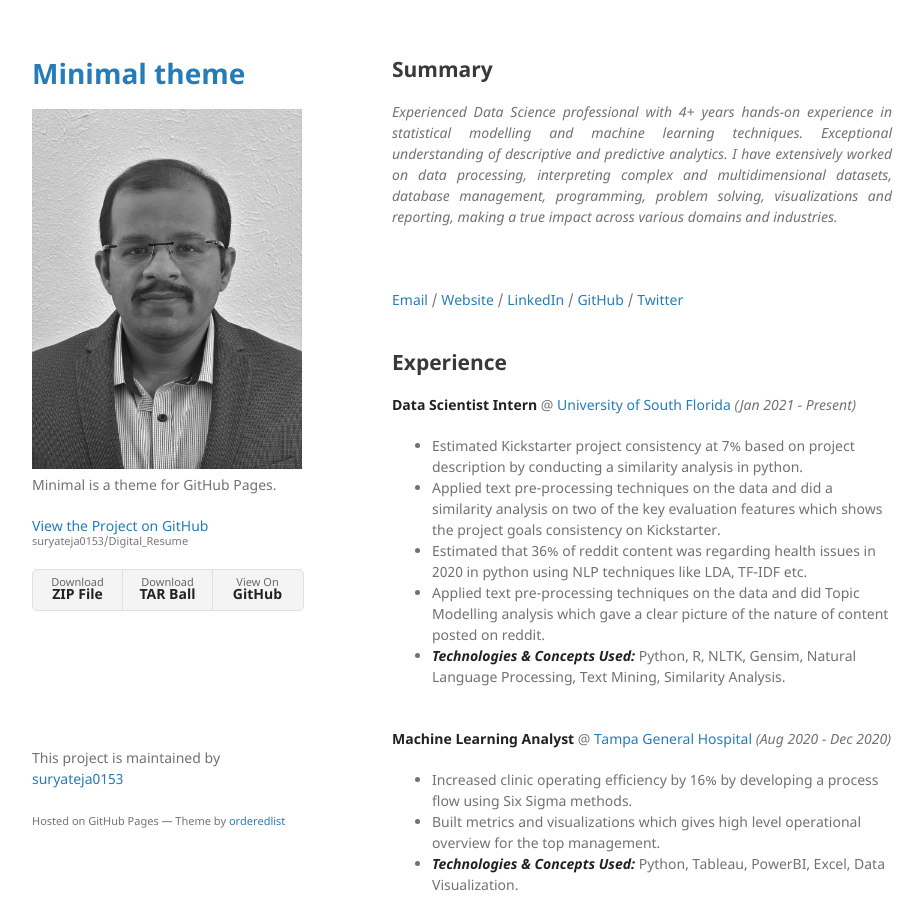
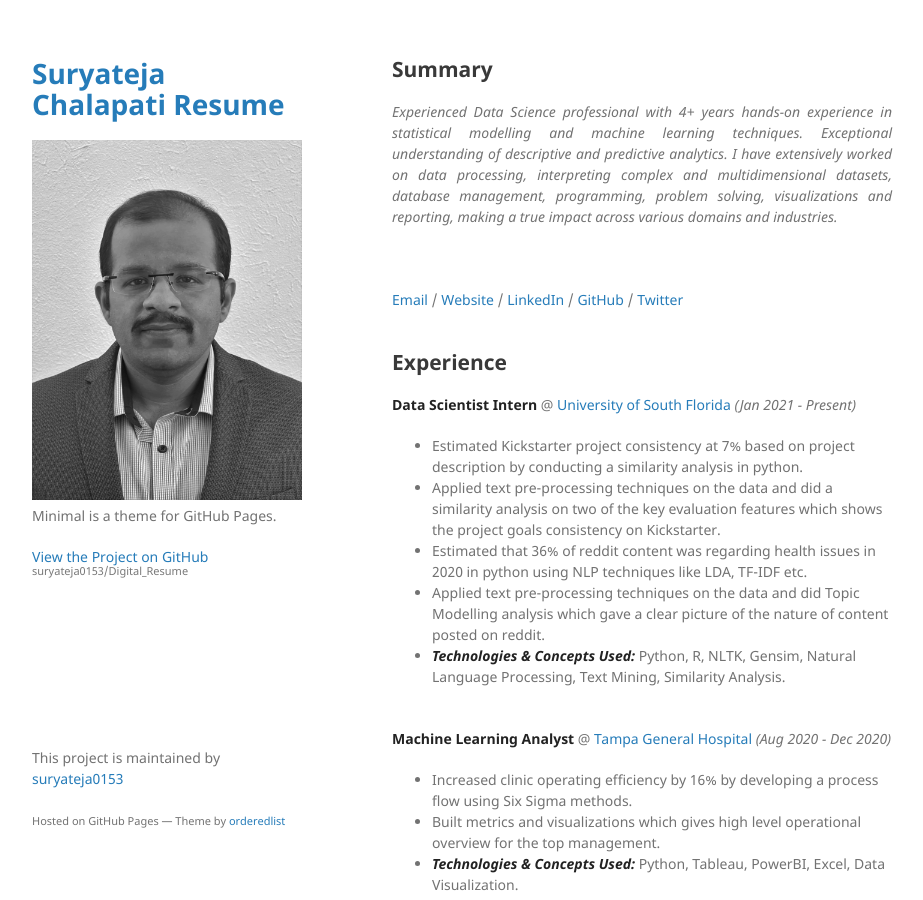
Before and after one commit to suryateja0153/Digital_Resume, a Jekyll site: the page built from index.md, in a window 1280 px wide and 900 px high. Shown: the whole window, without its empty margins (178-1101 px from the left). Built offline with Jekyll 4.4.1, drawn with Linux system fonts in a browser that asks for light colours; our own code applies the rules of GitHub Pages for plain Markdown files.

Commit message:
Updated default.html

```diff
--- a/_layouts/default.html
+++ b/_layouts/default.html
@@ -15,7 +15,8 @@
   <body>
     <div class="wrapper">
       <header>
-        <h1><a href="{{ "/" | absolute_url }}">{{ site.title | default: site.github.repository_name }}</a></h1>
+        <!-- <h1><a href="{{ "/" | absolute_url }}">{{ site.title | default: site.github.repository_name }}</a></h1> -->
+        <h1><a href="{{ "/" | absolute_url }}">Suryateja Chalapati Resume</a></h1>
 
         {% if site.logo %}
           <img src="{{site.logo | relative_url}}" alt="Logo" />
@@ -31,12 +32,12 @@
         <p class="view"><a href="{{ site.github.owner_url }}">View My GitHub Profile</a></p>
         {% endif %}
 
-        {% if site.show_downloads %}
+        <!-- {% if site.show_downloads %}
         <ul class="downloads">
           <li><a href="{{ site.github.zip_url }}">Download <strong>ZIP File</strong></a></li>
           <li><a href="{{ site.github.tar_url }}">Download <strong>TAR Ball</strong></a></li>
           <li><a href="{{ site.github.repository_url }}">View On <strong>GitHub</strong></a></li>
-        </ul>
+        </ul> -->
         {% endif %}
       </header>
       <section>
```
